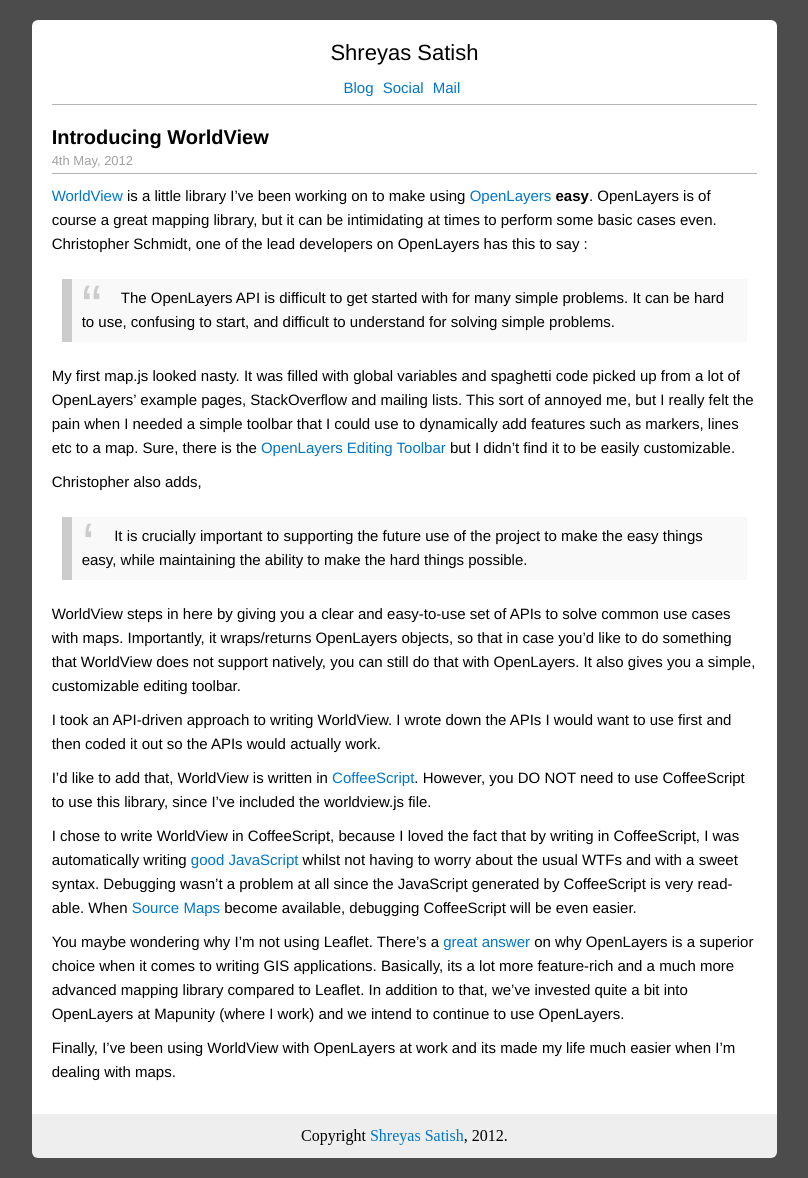
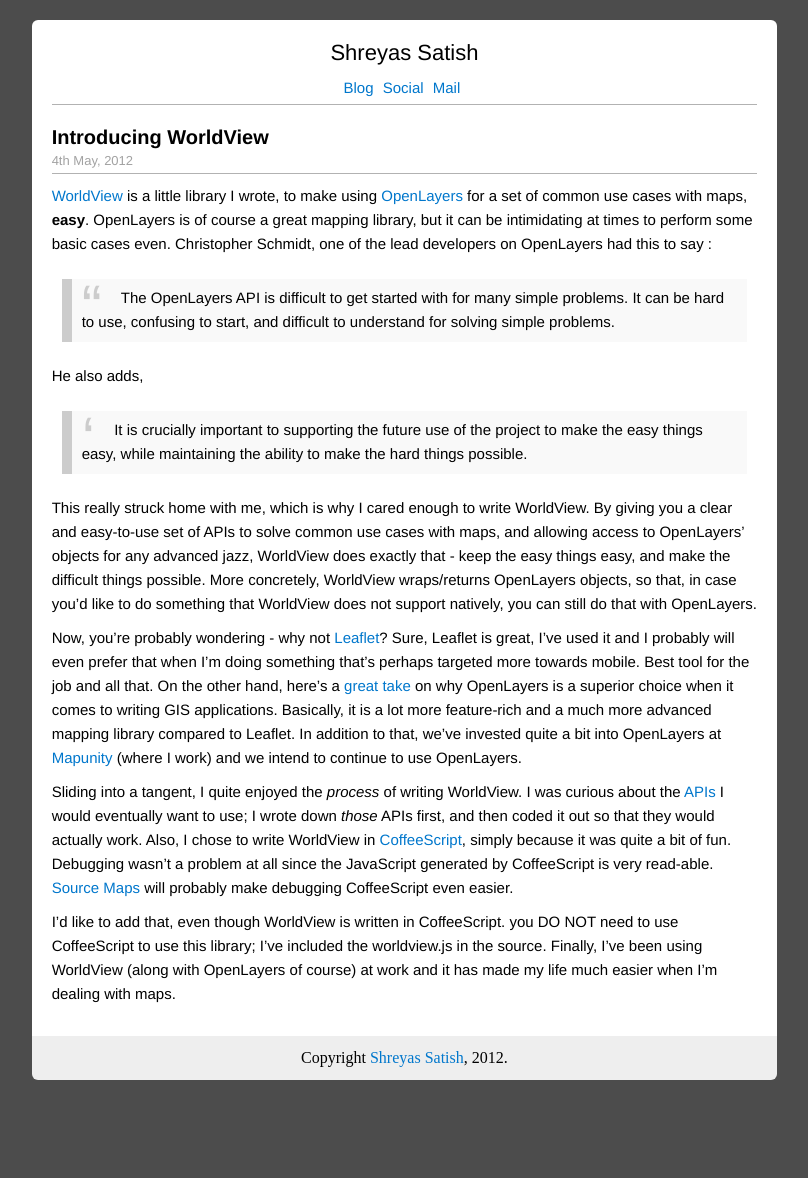
Before and after one commit to shreyas-satish/shreyas-satish.github.com, a Jekyll site: the page built from _posts/2012-05-01-introducing-worldview.md, in a window 1280 px wide. Shown: the whole page, without its empty margins (235-1043 px from the left). Built offline with Jekyll 4.4.1, drawn with Linux system fonts in a browser that asks for light colours; Markdown is read by kramdown in place of the engine named in the settings; after the commit the page ends 1100 px from its top, so only the background shows below that.

Commit message:
Modified blog post

```diff
--- a/_posts/2012-05-01-introducing-worldview.md
+++ b/_posts/2012-05-01-introducing-worldview.md
@@ -12,25 +12,18 @@ categories: blog
   </div>
 </div>
 
-
-&#x20; <a href = "https://github.com/shreyas-satish/worldview" target="_blank">WorldView</a> is a little library I've been working on to make using <a href = "http://openlayers.org" target="_blank">OpenLayers</a> **easy**. OpenLayers is of course a great mapping library, but it can be intimidating at times to perform some basic cases even. Christopher Schmidt, one of the lead developers on OpenLayers has this to say :
+&#x20; <a href = "https://github.com/shreyas-satish/worldview" target="_blank">WorldView</a> is a little library I wrote, to make using <a href = "http://openlayers.org" target="_blank">OpenLayers</a> for a set of common use cases with maps, **easy**. OpenLayers is of course a great mapping library, but it can be intimidating at times to perform some basic cases even. Christopher Schmidt, one of the lead developers on OpenLayers had this to say :
 
 > The OpenLayers API is difficult to get started with for many simple problems. It can be hard to use, confusing to start, and difficult to understand for solving simple problems.
 
-My first map.js looked nasty. It was filled with global variables and spaghetti code picked up from a lot of OpenLayers' example pages, StackOverflow and mailing lists. This sort of annoyed me, but I really felt the pain when I needed a simple toolbar that I could use to dynamically add features such as markers, lines etc to a map. Sure, there is the <a href="http://dev.openlayers.org/releases/OpenLayers-2.11/examples/editingtoolbar.html" target="_blank">OpenLayers Editing Toolbar</a> but I didn't find it to be easily customizable.
-
-Christopher also adds,
+He also adds,
 
 > It is crucially important to supporting the future use of the project to make the easy things easy, while maintaining the ability to make the hard things possible.
 
-WorldView steps in here by giving you a clear and easy-to-use set of APIs to solve common use cases with maps. Importantly, it wraps/returns OpenLayers objects, so that in case you'd like to do something that WorldView does not support natively, you can still do that with OpenLayers. It also gives you a simple, customizable editing toolbar.
+This really struck home with me, which is why I cared enough to write WorldView. By giving you a clear and easy-to-use set of APIs to solve common use cases with maps, and allowing access to OpenLayers' objects for any advanced jazz, WorldView does exactly that - keep the easy things easy, and make the difficult things possible. More concretely, WorldView wraps/returns OpenLayers objects, so that, in case you'd like to do something that WorldView does not support natively, you can still do that with OpenLayers.
 
-I took an API-driven approach to writing WorldView. I wrote down the APIs I would want to use first and then coded it out so the APIs would actually work.
+Now, you're probably wondering - why not [Leaflet](http://leafletjs.com/)? Sure, Leaflet is great, I've used it and I probably will even prefer that when I'm doing something that's perhaps targeted more towards mobile. Best tool for the job and all that. On the other hand, here's a <a href = 'http://gis.stackexchange.com/a/8048' target = '_blank'>great take</a> on why OpenLayers is a superior choice when it comes to writing GIS applications. Basically, it is a lot more feature-rich and a much more advanced mapping library compared to Leaflet. In addition to that, we've invested quite a bit into OpenLayers at  <a href = 'http://mapunity.in/' target = '_blank'>Mapunity</a> (where I work) and we intend to continue to use OpenLayers.
 
-I'd like to add that, WorldView is written in <a href="http://coffeescript.org" target="_blank">CoffeeScript</a>. However, you DO NOT need to use CoffeeScript to use this library, since I've included the worldview.js file.
+Sliding into a tangent, I quite enjoyed the _process_ of writing WorldView. I was curious about the  <a href = 'http://shreyas.io/worldview/' target = '_blank'>APIs</a> I would eventually want to use; I wrote down _those_ APIs first, and then coded it out so that they would actually work. Also, I chose to write WorldView in  <a href="http://coffeescript.org" target="_blank">CoffeeScript</a>, simply because it was quite a bit of fun. Debugging wasn't a problem at all since the JavaScript generated by CoffeeScript is very read-able. <a href = 'http://www.html5rocks.com/en/tutorials/developertools/sourcemaps/' target='_blank'>Source Maps</a> will probably make debugging CoffeeScript even easier.
 
-I chose to write WorldView in CoffeeScript, because I loved the fact that by writing in CoffeeScript, I was automatically writing <a href = "http://www.amazon.com/JavaScript-Good-Parts-Douglas-Crockford/dp/0596517742" target = "_blank">good JavaScript</a> whilst not having to worry about the usual WTFs and with a sweet syntax. Debugging wasn't a problem at all since the JavaScript generated by CoffeeScript is very read-able. When <a href = 'http://www.html5rocks.com/en/tutorials/developertools/sourcemaps/' target='_blank'>Source Maps</a> become available, debugging CoffeeScript will be even easier.
-
-You maybe wondering why I'm not using Leaflet. There's a <a href = 'http://gis.stackexchange.com/a/8048' target = '_blank'>great answer</a> on why OpenLayers is a superior choice when it comes to writing GIS applications. Basically, its a lot more feature-rich and a much more advanced mapping library compared to Leaflet. In addition to that, we've invested quite a bit into OpenLayers at Mapunity (where I work) and we intend to continue to use OpenLayers.
-
-Finally, I've been using WorldView with OpenLayers at work and its made my life much easier when I'm dealing with maps.
+I'd like to add that, even though WorldView is written in CoffeeScript. you DO NOT need to use CoffeeScript to use this library; I've included the worldview.js in the source. Finally, I've been using WorldView (along with OpenLayers of course) at work and it has made my life much easier when I'm dealing with maps.
```
